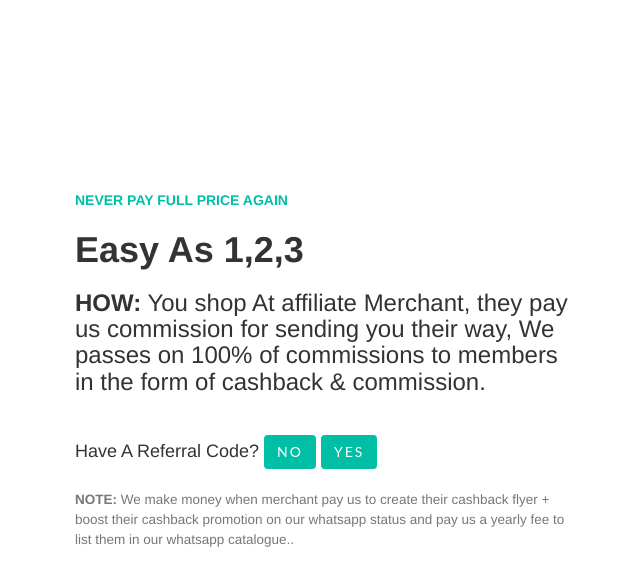
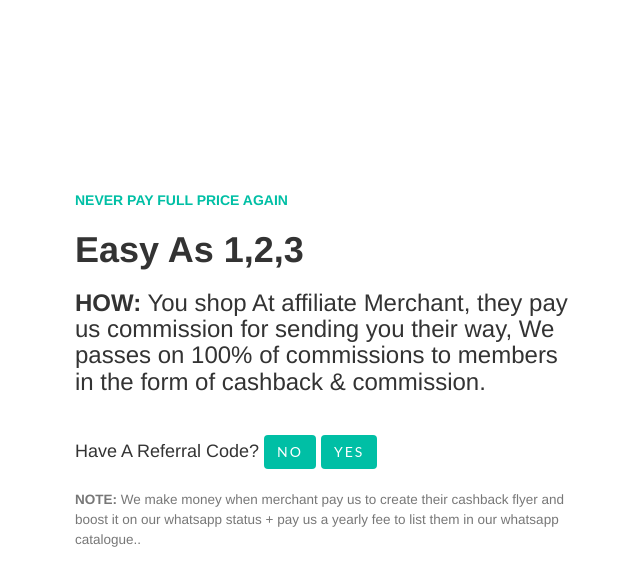
Before and after one commit to allpreegroup/allpreegroup.github.io, a Jekyll site: the page built from index.html, in a window 1280 px wide. Shown: the top 586 px of the page, without its empty margins (610-1250 px from the left). Built offline with Jekyll 4.4.1, drawn with Linux system fonts in a browser that asks for light colours; nearby versions of some CDN libraries.

Commit message:
Update homepage3.html

```diff
--- a/_includes/homepage3.html
+++ b/_includes/homepage3.html
@@ -19,7 +19,7 @@
                               <a href="/" class="page-scroll"><button class="btn btn-outline btn-xl" id="#signup">No</button></a>    <a href="/" class="page-scroll"><button class="btn btn-outline btn-xl" id="#signup">Yes</button></a>
 
                             <br> <br>
-				<small class="block"><b>NOTE:</b> We make money when merchant pay us to create their cashback flyer + boost their cashback promotion on our whatsapp status and pay us a yearly fee to list them in our whatsapp catalogue..</small>
+				<small class="block"><b>NOTE:</b> We make money when merchant pay us to create their cashback flyer and boost it on our whatsapp status + pay us a yearly fee to list them in our whatsapp catalogue..</small>
 
 
                                </div>
```
